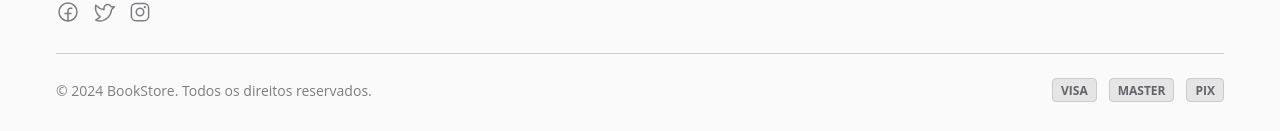
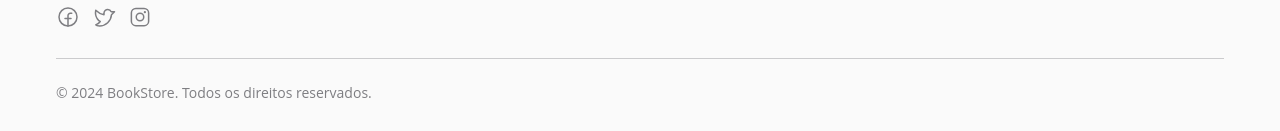
Before and after one commit to Senseei/les-bookstore-monorepo, a React (Vite) app in the folder bookstore-frontend/: page / in a window 1280 px wide. Shown: the part 666-797 px from the top of the page. Built offline with nearby package versions, Linux system fonts and the light colour scheme; no server answers.

Commit message:
refactor(frontend): remove payment methods section from Footer component

```diff
--- a/bookstore-frontend/src/pages/site/layout/components/Footer/index.tsx
+++ b/bookstore-frontend/src/pages/site/layout/components/Footer/index.tsx
@@ -44,11 +44,6 @@ export const Footer = () => {
           <S.Copyright>
             © 2024 BookStore. Todos os direitos reservados.
           </S.Copyright>
-          <S.PaymentMethods>
-            <S.PaymentIcon>VISA</S.PaymentIcon>
-            <S.PaymentIcon>MASTER</S.PaymentIcon>
-            <S.PaymentIcon>PIX</S.PaymentIcon>
-          </S.PaymentMethods>
         </S.FooterBottom>
       </S.Container>
     </S.FooterContainer>
--- a/bookstore-frontend/src/pages/site/layout/components/Footer/styles.ts
+++ b/bookstore-frontend/src/pages/site/layout/components/Footer/styles.ts
@@ -105,12 +105,6 @@ export const Copyright = styled.p`
   font-size: ${(props) => props.theme.FONT_SIZE.SMALL};
 `
 
-export const PaymentMethods = styled.div`
-  display: flex;
-  align-items: center;
-  gap: ${(props) => props.theme.SPACING.MD};
-`
-
 export const PaymentIcon = styled.div`
   height: 24px;
   padding: ${(props) => `${props.theme.SPACING.XS} ${props.theme.SPACING.SM}`};
```
